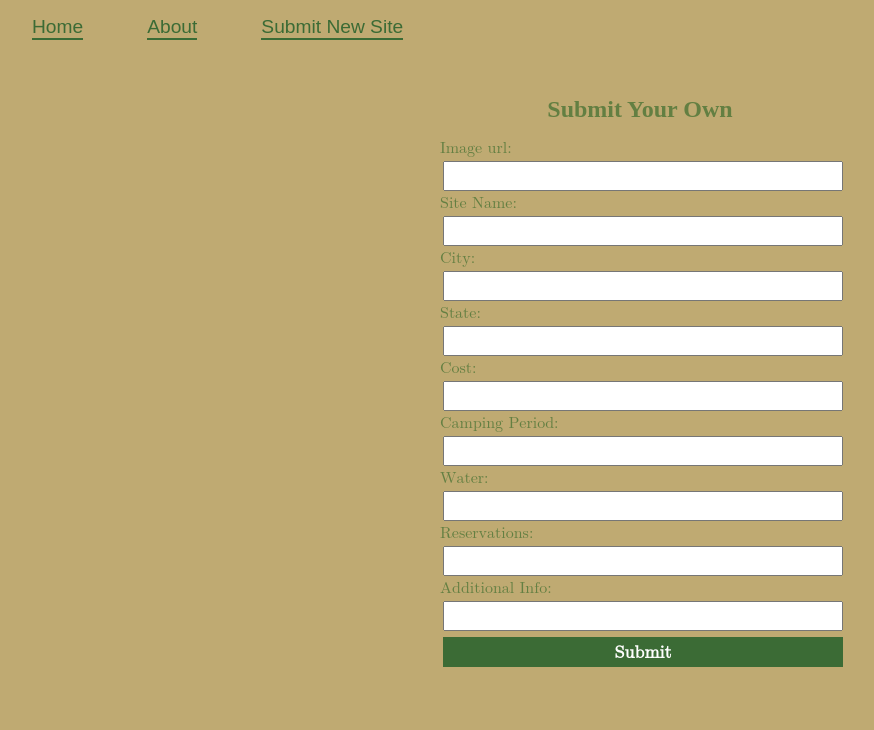
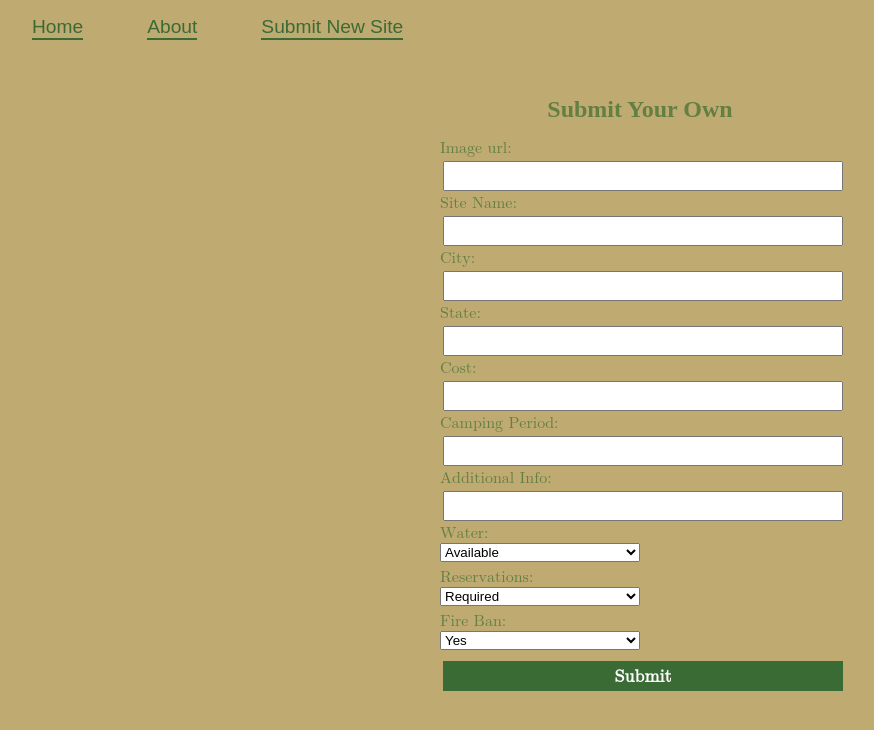
Before and after one commit to samchappel/bivy, a React (Create React App) app: page /submit in a window 1280 px wide. Shown: the top 730 px of the page, without its empty margins (0-874 px from the left). Built offline with nearby package versions, Linux system fonts and the light colour scheme.

Commit message:
updated submit form

```diff
--- a/src/components/CampDetails.js
+++ b/src/components/CampDetails.js
@@ -2,7 +2,7 @@ import React from 'react'
 
 function CampDetails({ water, gps, reservations, info }) {
 
-  const reserve = reservations ? 'Needed' : 'Not Needed'
+  const reserve = reservations ? 'Required' : 'Not Required'
 
   return (
     <div className="center">
--- a/src/components/NewCampSiteForm.js
+++ b/src/components/NewCampSiteForm.js
@@ -7,32 +7,45 @@ const NewCampSiteForm = () => {
 
       <h2 id="submit-title">Submit Your Own</h2>
 
-        <label for="form-imageUrl">Image url:</label>
+        <label htmlFor="form-imageUrl">Image url:</label>
         <input type="text" id="form-imageUrl" name="imageUrl"  />
 
-        <label for="form-location">Site Name:</label>
+        <label htmlFor="form-location">Site Name:</label>
         <input type="text" id="form-title" name="title"  />
 
-        <label for="form-city">City:</label>
+        <label htmlFor="form-city">City:</label>
         <input type="text" id="form-city" name="city"  />
 
-        <label for="form-state">State:</label>
+        <label htmlFor="form-state">State:</label>
         <input type="text" id="form-state" name="state"  />
 
-        <label for="form-tmz">Cost:</label>
+        <label htmlFor="form-cost">Cost:</label>
         <input type="text" id="form-cost" name="cost"  />
 
-        <label for="form-tmz">Camping Period:</label>
+        <label htmlFor="form-period">Camping Period:</label>
         <input type="text" id="form-period" name="period"  />
 
-        <label for="form-tmz">Water:</label>
-        <input type="text" id="form-water" name="water"  />
+        <label htmlFor="form-info">Additional Info:</label>
+        <input type="text" id="form-info" name="info"  />
 
-        <label for="form-tmz">Reservations:</label>
-        <input type="text" id="form-reservations" name="reservations"  />
+        <label htmlFor="form-water">Water:</label>
+        <select id="form-water" name="water" style={{width: "50%", margin: "0 0 6px"}}>
+          <option value="Available">Available</option>
+          <option value="BYOW">BYOW</option>
+        </select>
 
-        <label for="form-tmz">Additional Info:</label>
-        <input type="text" id="form-info" name="info"  />
+        <label htmlFor="form-reserve">Reservations:</label>
+        <select id="form-reservations" name="reservations" style={{width: "50%", margin: "0 0 6px"}}>
+          <option value="Required">Required</option>
+          <option value="Not Required">Not Required</option>
+        </select>
+
+        <label htmlFor="form-fire-ban">Fire Ban:</label>
+        <select id="form-fire-ban" name="fire-ban" style={{width: "50%", margin: "0 0 8px"}}>
+          <option value="Yes">Yes</option>
+          <option value="No">No</option>
+          <option value="Unknown">Unknown</option>
+        </select>
 
       <input type="submit" value="Submit"/>
     </form>
```
Also changed, not shown: 1 other file (tests, documents, lock files or other folders).
